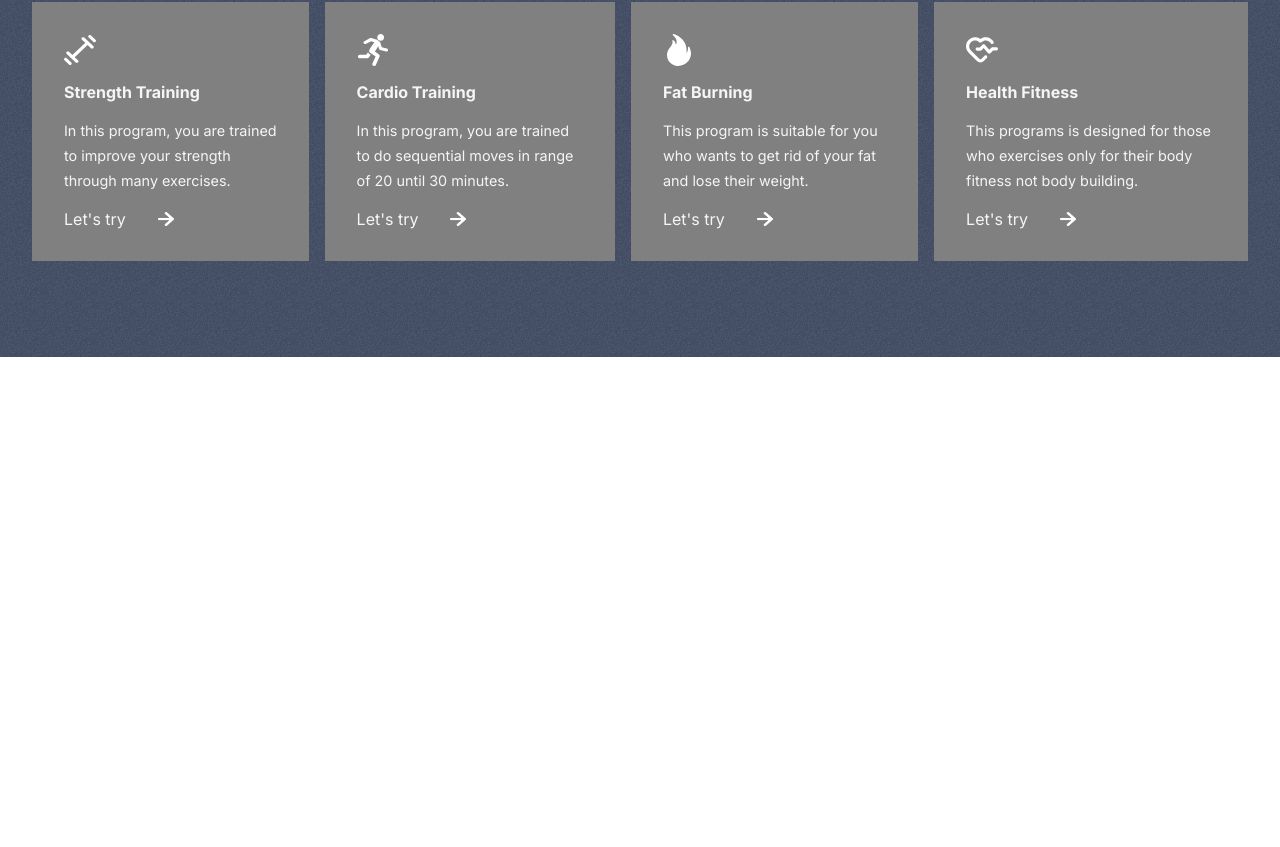
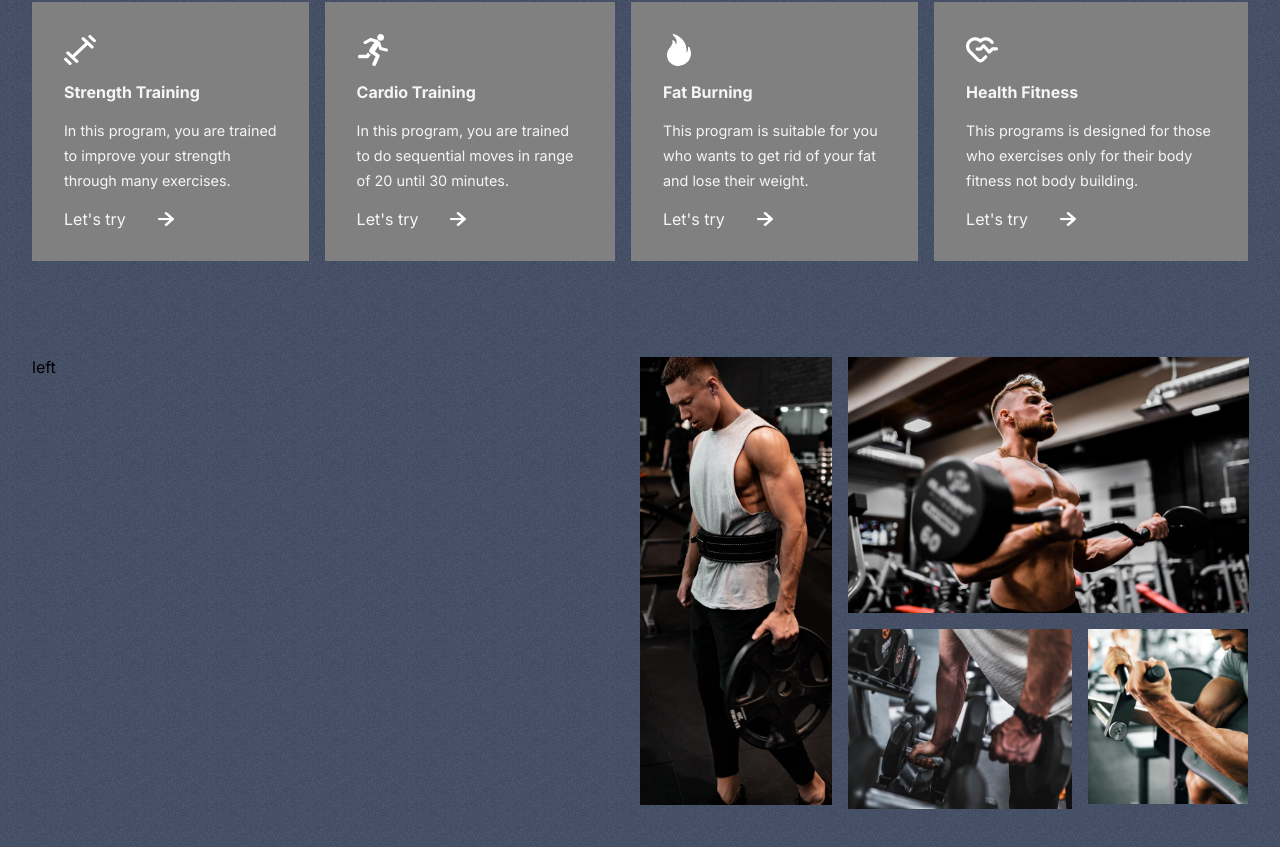
Before and after one commit to gihanthakavishan/Gymnasium_Application, a React (Create React App) app: page / in a window 1280 px wide. Shown: the part 957-1804 px from the top of the page. Before the commit the page ends 1314 px from the top, so only its background shows below. Built offline with nearby package versions, Linux system fonts and the light colour scheme.

Commit message:
add images and aline them

```diff
--- a/src/components/Reasons/Reasons.css
+++ b/src/components/Reasons/Reasons.css
@@ -0,0 +1,44 @@
+.Reasons{
+    padding: 0 2rem;
+    display: flex;
+    grid-template: 2rem;
+}
+
+.left-r{
+    flex: 1 1;
+}
+
+.right-r{
+    flex:1 1;
+    display: grid;
+    grid-template-columns: repeat(3, 1fr);
+    gap: 1rem;
+    grid-auto-rows: 1fr;
+}
+
+.right-r>img{
+    object-fit: cover;
+}
+
+.right-r>:nth-child(1){
+    width: 12rem;
+    grid-row: 1/3;
+    height: 28rem;
+}
+
+.right-r>:nth-child(2){
+    width: auto;
+    height: 16rem;
+    grid-column: 2/4;
+}
+
+.right-r>:nth-child(3){
+    width: 14rem;
+    grid-column: 2/3;
+}
+
+.right-r>:nth-child(4){
+    width: 10rem;
+    grid-row: 2;
+    grid-column: 3/4;
+}
--- a/src/components/Reasons/Reasons.jsx
+++ b/src/components/Reasons/Reasons.jsx
@@ -12,9 +12,17 @@
 const Reasons = () => {
   return (
     <div className="Reasons" id="reasons">
+        <div className="left-r">
+           left
+        </div>
+        <div className="right-r">
+            <img src={image1} alt="" />
+            <img src={image2} alt="" />
+            <img src={image3} alt="" />
+            <img src={image4} alt="" />
+        </div>
+    </div>
+  );
+};
 
-    </div>
-  )
-}
-
-export default Reasons
+export default Reasons;
```
